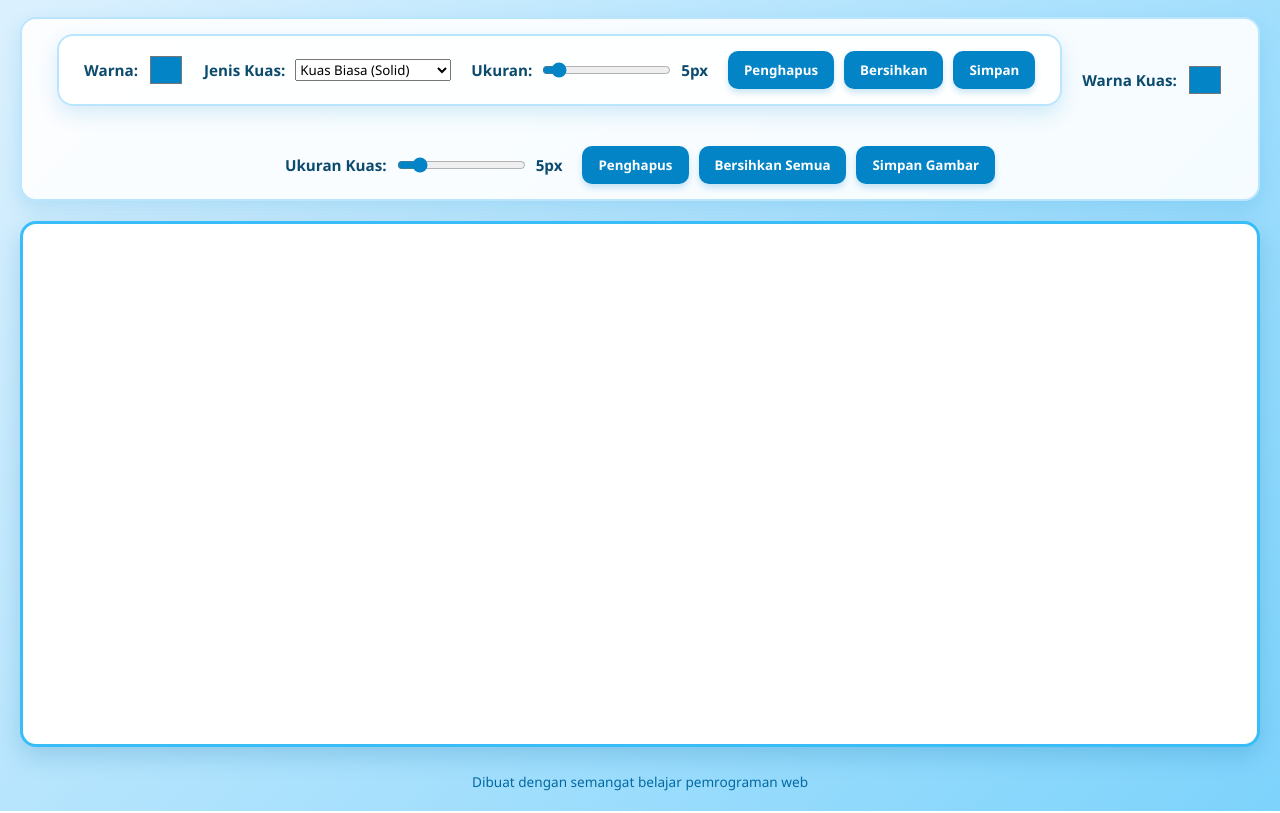
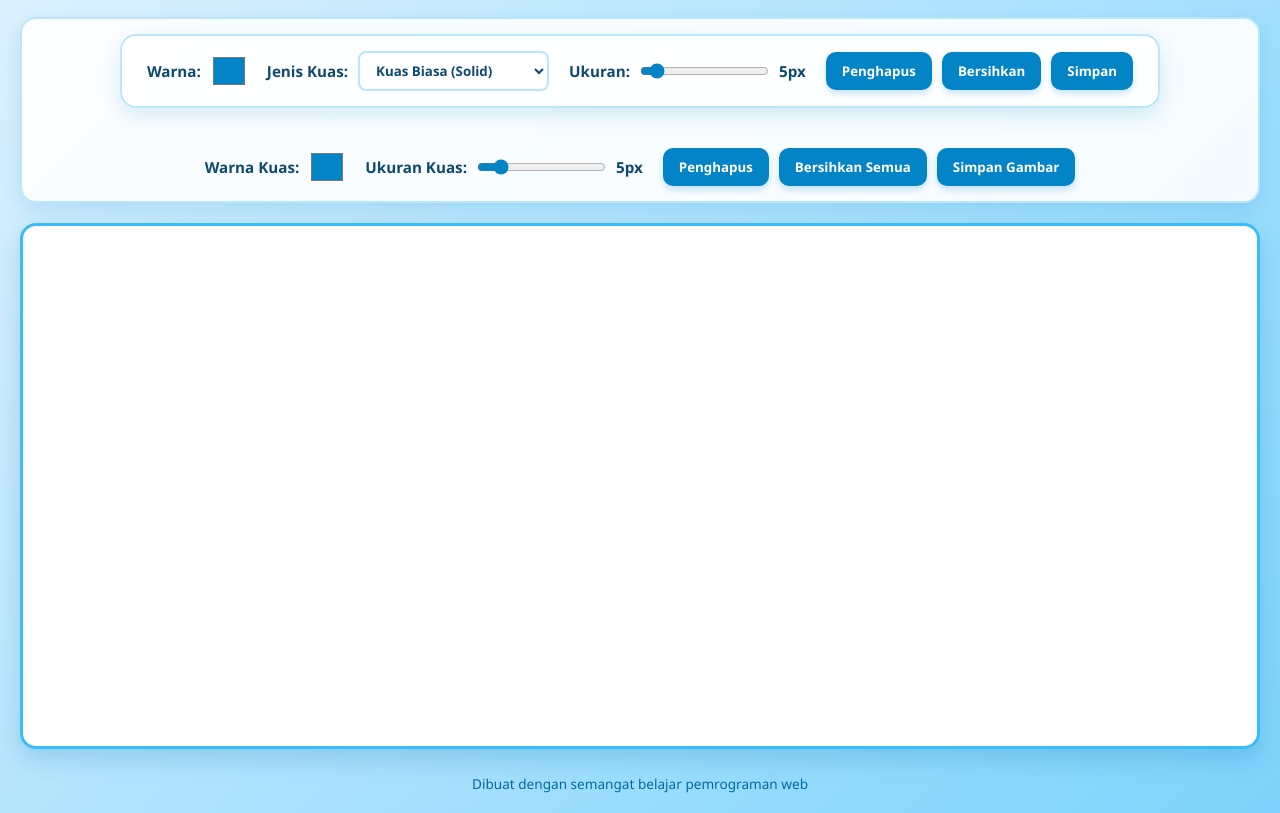
Before and after one commit to MilyRizqita/PAPAN-SKETSA, a plain HTML site: page index.html in a window 1280 px wide. Shown: the part 98-911 px from the top of the page. Drawn offline with Linux system fonts and the light colour scheme.

Commit message:
Update style.css

```diff
--- a/style.css
+++ b/style.css
@@ -128,3 +128,20 @@ footer {
     font-size: 0.85rem;
     color: #0369a1;
 }
+
+/* --- Tambahan Gaya untuk Dropdown Jenis Kuas di Bawah Sendiri --- */
+select {
+    padding: 8px 12px;
+    border-radius: 8px;
+    border: 2px solid #bae6fd;
+    background-color: #ffffff;
+    color: #0c4a6e;
+    font-weight: 600;
+    cursor: pointer;
+    outline: none;
+    transition: all 0.2s ease;
+}
+
+select:hover {
+    border-color: #0284c7;
+}
```
